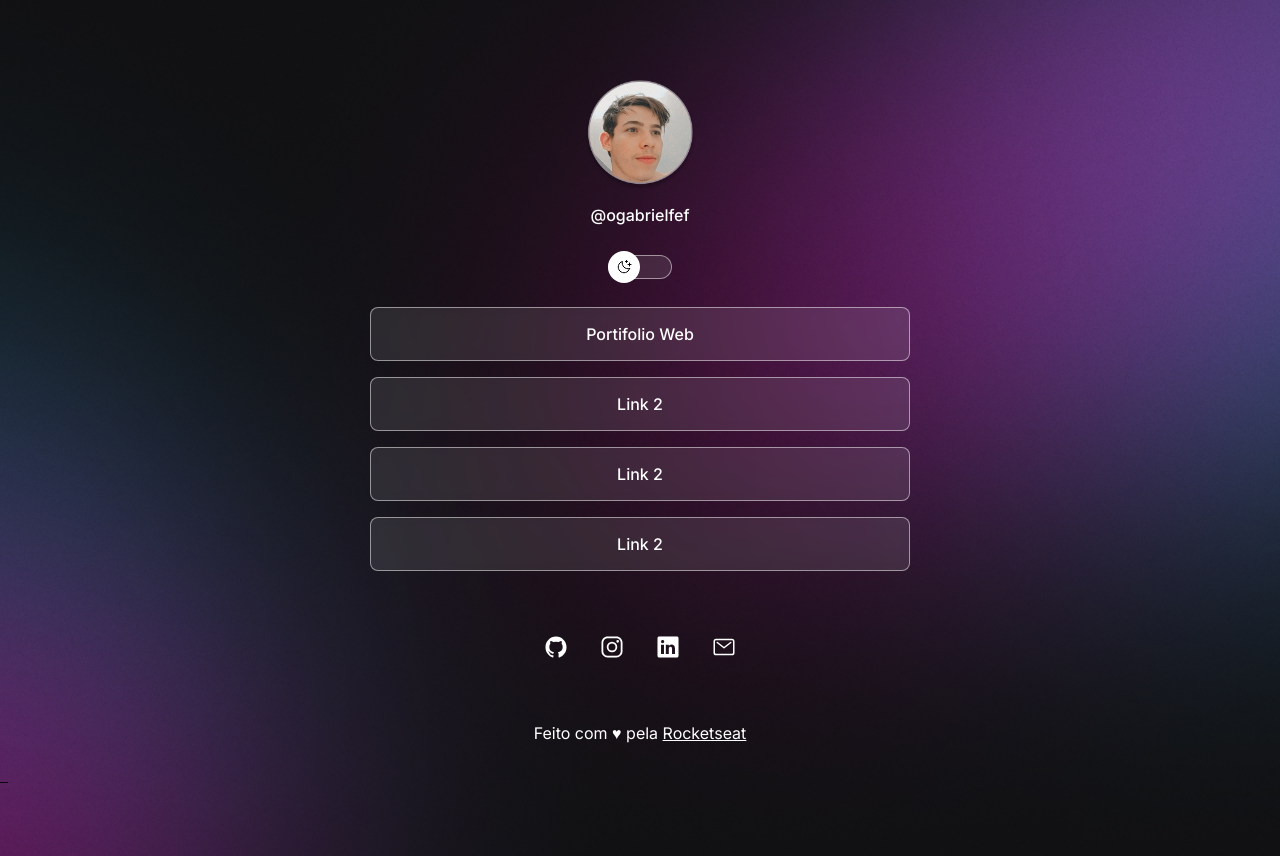
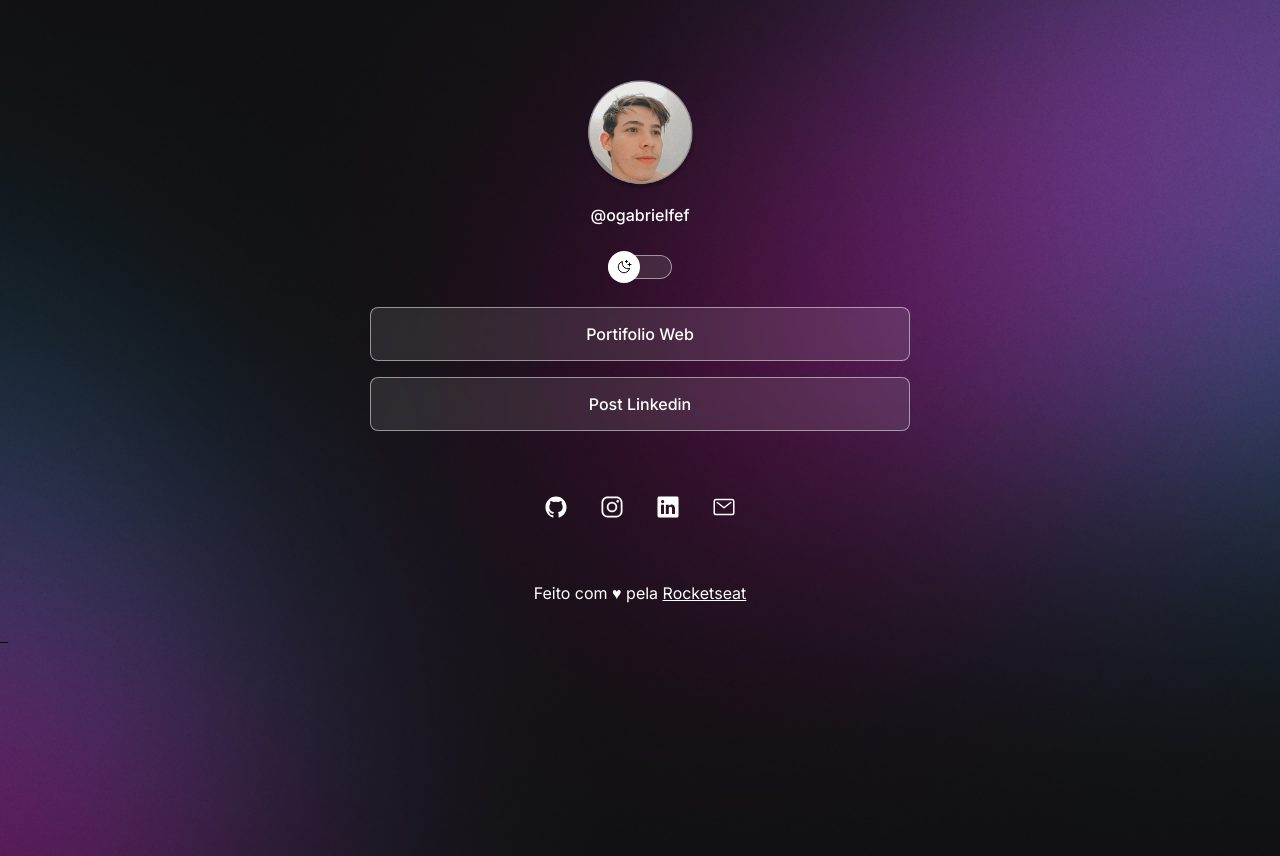
Before and after one commit to ogabrielfef/Projeto-Rocketseat, a plain HTML site: page index.html in a window 1280 px wide. Drawn offline with nearby package versions, Linux system fonts and the light colour scheme.

Commit message:
adicionando o novo post

```diff
--- a/index.html
+++ b/index.html
@@ -10,7 +10,7 @@
   <meta charset="UTF-8">
   <meta http-equiv="X-UA-Compatible" content="IE=edge">
   <meta name="viewport" content="width=device-width, initial-scale=1.0">
-  <title>DevLinks</title>
+  <title>ogabrielfef</title>
   <link rel="shortcut icon" href="favicon2.svg">
   <link rel="stylesheet" href="./stile.css">
 </head>
@@ -31,14 +31,14 @@
         <a href="https://ogabrielfef.github.io/Portifolio-Web/" target="_blank">Portifolio Web</a>
       </li>
       <li>
+        <a href="https://www.linkedin.com/feed/update/urn:li:activity:7026481487264780288/" target="_blank">Post Linkedin</a>
+      </li>
+      <!-- <li>
         <a href="#" target="_blank">Link 2</a>
       </li>
       <li>
         <a href="#" target="_blank">Link 2</a>
-      </li>
-      <li>
-        <a href="#" target="_blank">Link 2</a>
-      </li>
+      </li> -->
     </ul>
     <div id="social-links">
       <a href="https://github.com/ogabrielfef" target="_blank">
```
